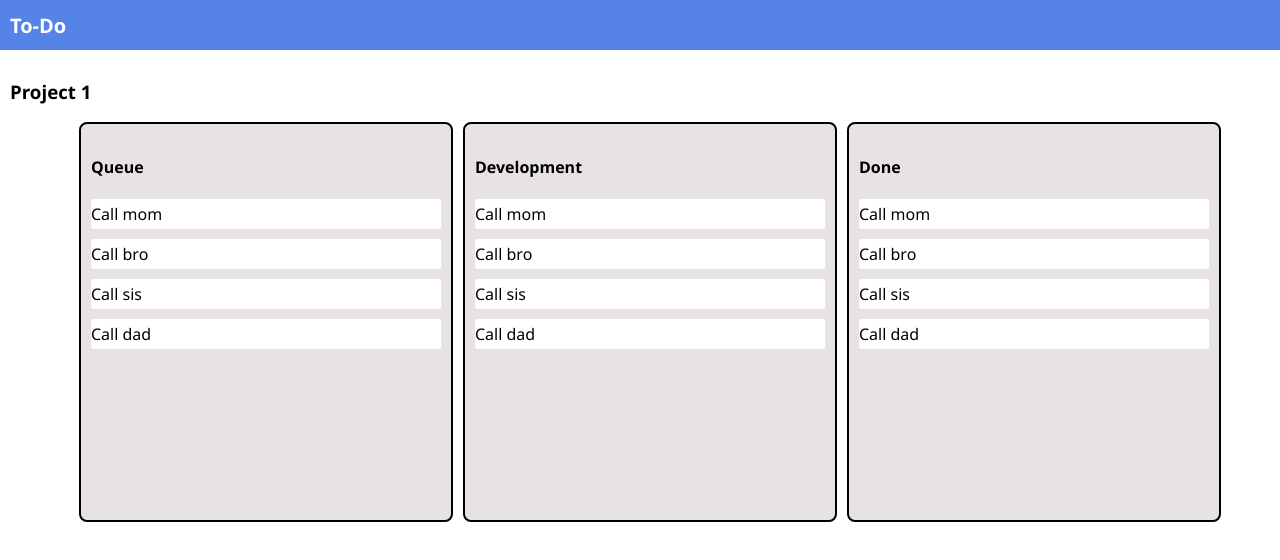
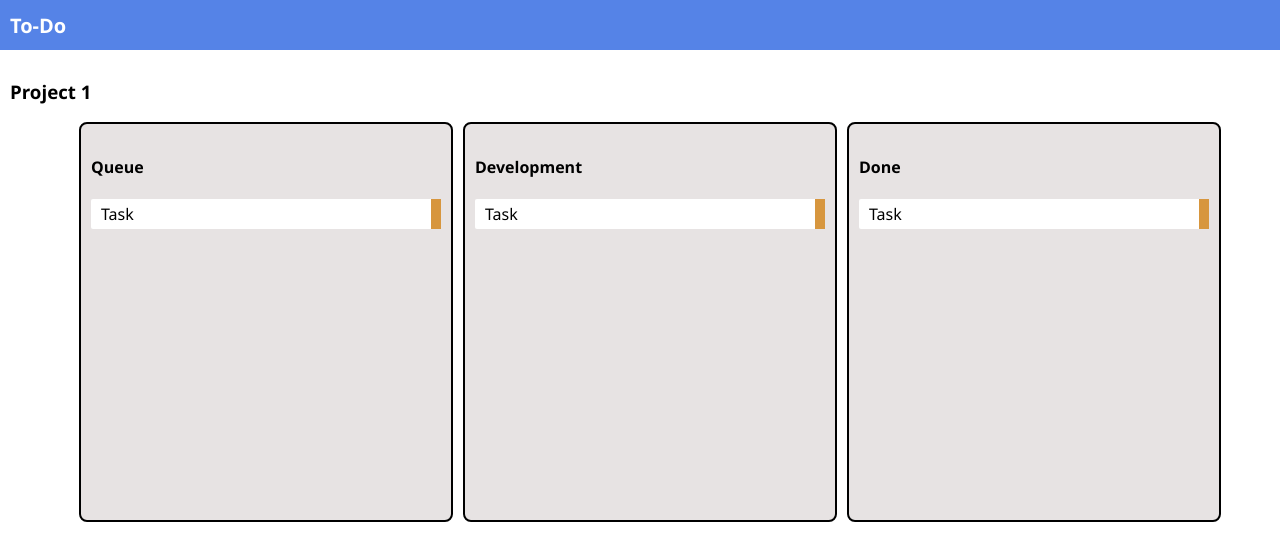
Before and after one commit to Qraree/test_todo, a React (Create React App) app in the folder client/: page /projects/1 in a window 1280 px wide. Shown: the top 560 px of the page. Built offline with nearby package versions, Linux system fonts and the light colour scheme.

Commit message:
fix task types

```diff
--- a/client/src/components/TaskColumn/Task/Task.tsx
+++ b/client/src/components/TaskColumn/Task/Task.tsx
@@ -18,6 +18,12 @@ const Task: FC<TaskProps> = ({task}) => {
             (e.target as HTMLTextAreaElement).style.boxShadow = '0 4px 3px gray'
         }
 
+    }
+
+    const colorList = {
+        1: 'rgb(95,210,57)',
+        2: 'rgb(215,150,62)',
+        3: 'rgb(236,83,83)',
     }
 
     function dragLeaveHandler(e: React.DragEvent<HTMLDivElement>) {
@@ -53,7 +59,8 @@ const Task: FC<TaskProps> = ({task}) => {
             onClick={showModalHandler}
 
         >
-            {task.name}
+            <div className={'task-name'}>{task.name}</div>
+            <div className={'priority-div'} style={{backgroundColor: task.priority === 1 ? colorList[1] : (task.priority === 2 ? colorList[2] : colorList[3])}}></div>
         </div>
     );
 };
--- a/client/src/components/TaskColumn/TaskColumn.tsx
+++ b/client/src/components/TaskColumn/TaskColumn.tsx
@@ -2,6 +2,7 @@ import React, {FC} from 'react';
 import  './TaskColumn.scss'
 import {ITask} from "../../types/task";
 import Task from "./Task/Task";
+import { DateTime } from "luxon";
 
 interface StatusColumnProps {
     name: string
@@ -11,17 +12,31 @@ const TaskColumn:FC<StatusColumnProps> = ({name}) => {
 
     const tasks: ITask[] = [
         {
-            name: 'Call mom'
+            _id: '1',
+            name: 'Task',
+            description: 'Just a simple description for the task',
+            createdAt: DateTime.local(2022, 11, 15, 8, 30),
+            deadline: DateTime.local(2022, 12, 15, 8, 30),
+            priority: 2,
+            files: [
+                {name: 'File1.txt', added: DateTime.local(2022, 11, 15, 8, 30)},
+                {name: 'File2.txt', added: DateTime.local(2022, 11, 13, 9, 34)}],
+            status: 'QUEUE',
+            checkList: [{
+                name: 'Call mom',
+                done: false
+            },
+                {
+                    name: 'call DAd',
+                    done: true
+                }],
+            projectId: '1',
+            comments: [
+                {content: 'Bla-bla-bla', replies: [{content: 'You okay?'}]},
+                {content: 'I will do this task!'}
+            ]
         },
-        {
-            name: 'Call bro'
-        },
-        {
-            name: 'Call sis'
-        },
-        {
-            name: 'Call dad'
-        },
+
 
     ]
 
@@ -29,7 +44,7 @@ const TaskColumn:FC<StatusColumnProps> = ({name}) => {
         <div className={'column'}>
             <h4>{name}</h4>
             <div className={'taskList'}>
-                {tasks.map(task => <Task task={task}/>)}
+                {tasks.map(task => <Task task={task} key={task._id}/>)}
             </div>
         </div>
     );
```
Also changed, not shown: client/src/types/task.ts (+15 -11 lines).
